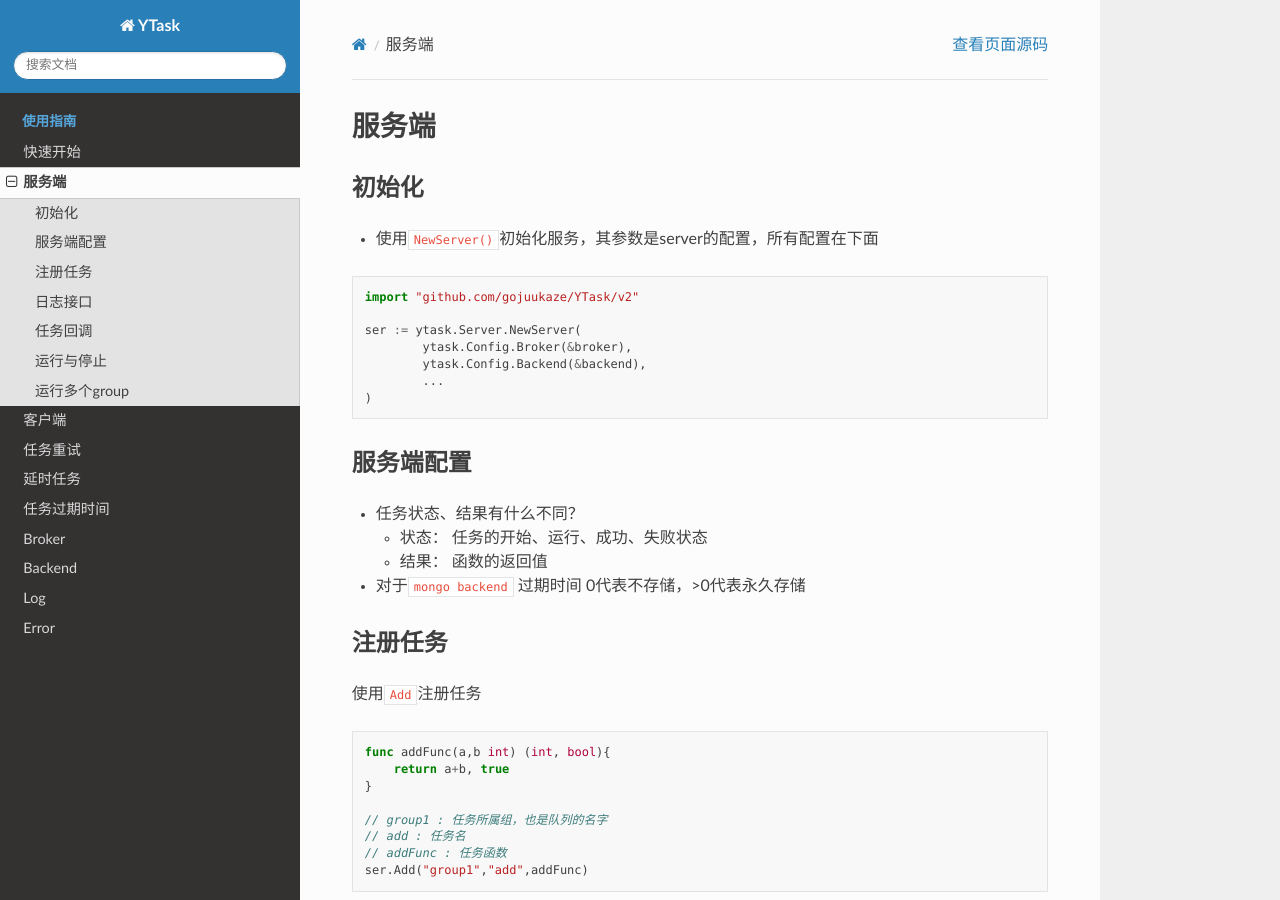
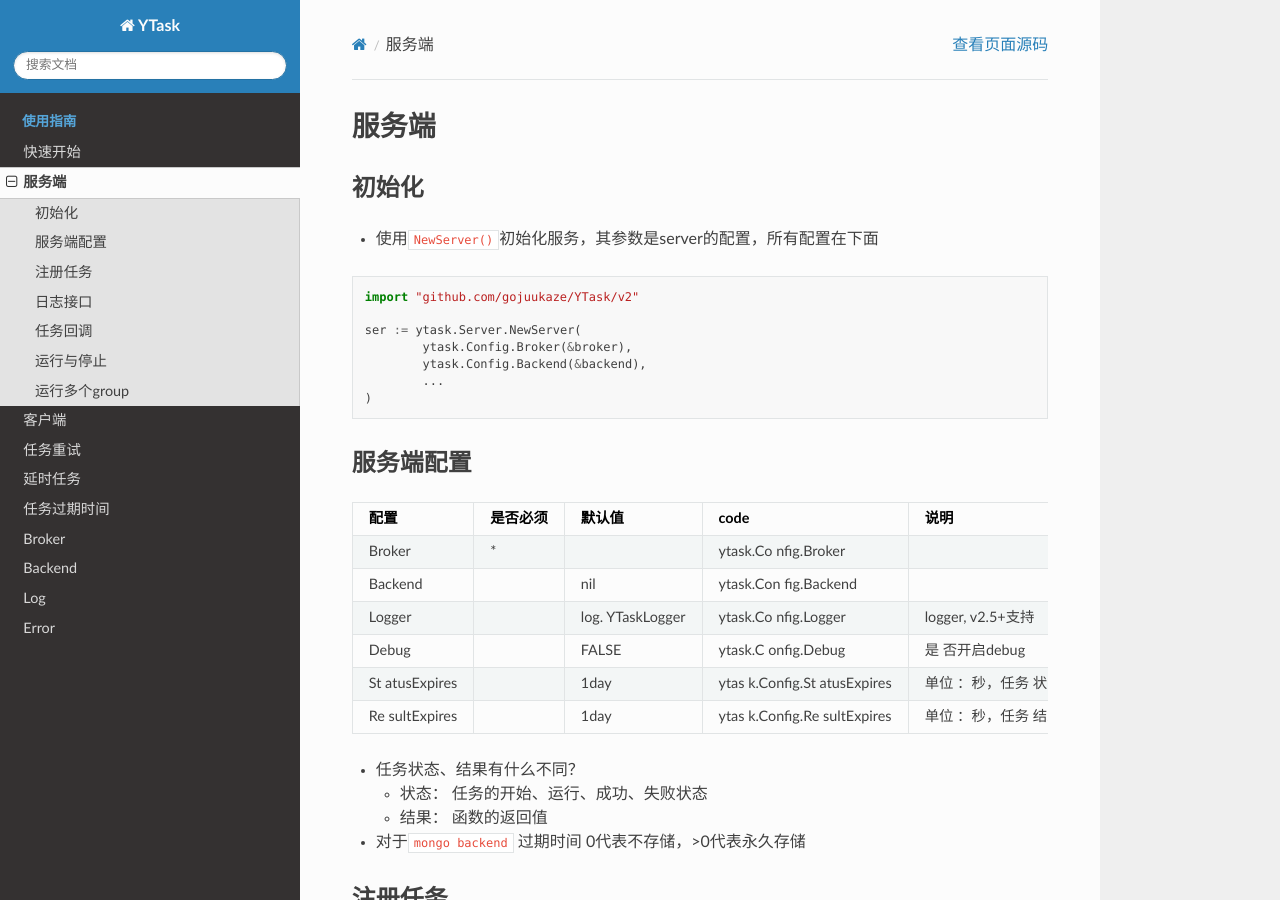
Before and after one commit to gojuukaze/YTask, a Sphinx documentation site: the page built from docs/server.rst, in a window 1280 px wide and 900 px high. Built offline with Sphinx 7.4.7 and the Read the Docs theme 2.0.0, drawn with Linux system fonts in a browser that asks for light colours; some of the changed lines change nothing that is shown.

Commit message:
Update server.rst
服务端配置表格语法问题

```diff
--- a/docs/server.rst
+++ b/docs/server.rst
@@ -19,25 +19,43 @@
 服务端配置
 --------------
 
-+----------------------+----------+--------+-----------------------------------+---------------------------------------------------------------------+
-| 配置                 | 是否必须 | 默认值 | code                              | 说明                                                                |
-+======================+==========+========+===================================+=====================================================================+
-| Broker               | *        |        | ytask.Config.Broker               |                                                                     |
-+----------------------+----------+--------+-----------------------------------+---------------------------------------------------------------------+
-| Backend              |          | nil    | ytask.Config.Backend              |                                                                     |
-+----------------------+----------+--------+-----------------------------------+---------------------------------------------------------------------+
-| Logger               |          | log.YTaskLogger  | ytask.Config.Logger     | logger, v2.5+支持                                                              |
-+----------------------+----------+--------+-----------------------------------+---------------------------------------------------------------------+
-| Debug                |          | FALSE  | ytask.Config.Debug                | 是否开启debug                                                       |
-+----------------------+----------+--------+-----------------------------------+---------------------------------------------------------------------+
-| StatusExpires        |          | 1day   | ytask.Config.StatusExpires        | 单位：秒，任务状态的过期时间, -1:永久保存（有的backend可能不支持）  |
-+----------------------+----------+--------+-----------------------------------+---------------------------------------------------------------------+
-| ResultExpires        |          | 1day   | ytask.Config.ResultExpires        | 单位：秒，任务结果的过期时间, -1:永久保存 （有的backend可能不支持） |
-+----------------------+----------+--------+-----------------------------------+---------------------------------------------------------------------+
-| EnableDelayServer    |          | false  | ytask.Config.EnableDelayServer    | 是否开启延时任务                                                    |
-+----------------------+----------+--------+-----------------------------------+---------------------------------------------------------------------+
-| DelayServerQueueSize |          | 20     | ytask.Config.DelayServerQueueSize | 延时任务本地队列大小                                                |
-+----------------------+----------+--------+-----------------------------------+---------------------------------------------------------------------+
+..
+ 注意，rst的表格比较特殊，每列的字符数必须一致，直接编辑很可能会有语法错误。
+ 编辑时先把下列代码转为 mediaWiki或者复制文档里的html，然后在这个网站 https://tableconvert.com/ 可视化编辑，再复制 mediaWiki，然后再转为rst。（md与rst互转会有问题）
+ 格式转换可通过这个网站：https://pandoc.org/try/ ，可在这个网站验证rst的正确性：http://rst.ninjs.org/
+
++-------------+----------+-------------+-------------+-------------+
+| 配置        | 是否必须 | 默认值      | code        | 说明        |
++=============+==========+=============+=============+=============+
+| Broker      | \*       |             | ytask.Co    |             |
+|             |          |             | nfig.Broker |             |
++-------------+----------+-------------+-------------+-------------+
+| Backend     |          | nil         | ytask.Con   |             |
+|             |          |             | fig.Backend |             |
++-------------+----------+-------------+-------------+-------------+
+| Logger      |          | log.        | ytask.Co    | logger,     |
+|             |          | YTaskLogger | nfig.Logger | v2.5+支持   |
++-------------+----------+-------------+-------------+-------------+
+| Debug       |          | FALSE       | ytask.C     | 是          |
+|             |          |             | onfig.Debug | 否开启debug |
++-------------+----------+-------------+-------------+-------------+
+| St          |          | 1day        | ytas        | 单位        |
+| atusExpires |          |             | k.Config.St | ：秒，任务  |
+|             |          |             | atusExpires | 状态的过期  |
+|             |          |             |             | 时间,-1:永  |
+|             |          |             |             | 久保存（有  |
+|             |          |             |             | 的backend可 |
+|             |          |             |             | 能不支持）  |
++-------------+----------+-------------+-------------+-------------+
+| Re          |          | 1day        | ytas        | 单位        |
+| sultExpires |          |             | k.Config.Re | ：秒，任务  |
+|             |          |             | sultExpires | 结果的过期  |
+|             |          |             |             | 时间,-1:永  |
+|             |          |             |             | 久保存（有  |
+|             |          |             |             | 的backend可 |
+|             |          |             |             | 能不支持）  |
++-------------+----------+-------------+-------------+-------------+
+
 
 
 -  任务状态、结果有什么不同？
```
